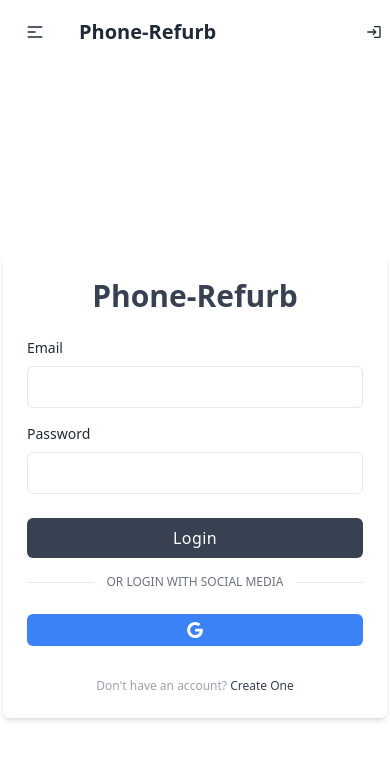
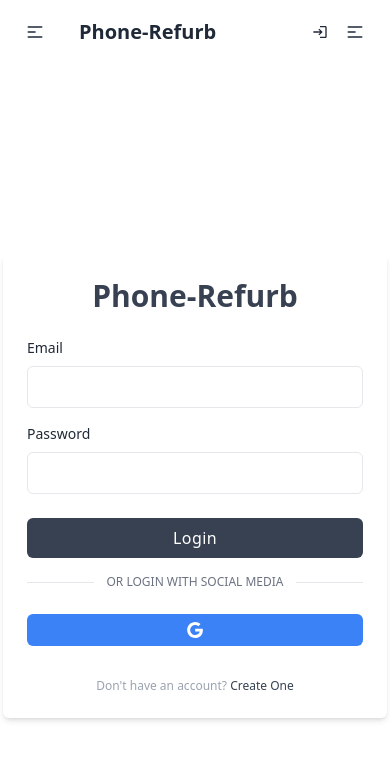
Before and after one commit to HasanMdKamrul/phone-refurb, a React (Create React App) app: page /signin in a window 390 px wide. Shown: the top 760 px of the page. Built offline with nearby package versions, Linux system fonts and the light colour scheme; no server answers.

Commit message:
private route and initial dashboard implemented

```diff
--- a/src/Pages/Shared/Navbar/Navbar.jsx
+++ b/src/Pages/Shared/Navbar/Navbar.jsx
@@ -29,6 +29,16 @@
         >
           Home
         </NavLink>
+        {user && user?.uid && (
+          <NavLink
+            to="/dashboard"
+            className={({ isActive }) =>
+              isActive ? "border-b-2 p-2 text-blue-500 ml-2 font-bold" : "ml-2"
+            }
+          >
+            Dashboard
+          </NavLink>
+        )}
       </li>
     </>
   );
@@ -79,6 +89,28 @@
             </Link>
           )}
         </div>
+        <div className="dropdown">
+          <label
+            htmlFor="sidebar-drawer"
+            tabIndex={0}
+            className="btn btn-ghost lg:hidden"
+          >
+            <svg
+              xmlns="http://www.w3.org/2000/svg"
+              className="h-5 w-5"
+              fill="none"
+              viewBox="0 0 24 24"
+              stroke="currentColor"
+            >
+              <path
+                strokeLinecap="round"
+                strokeLinejoin="round"
+                strokeWidth="2"
+                d="M4 6h16M4 12h8m-8 6h16"
+              />
+            </svg>
+          </label>
+        </div>
       </div>
     </div>
   );
--- /dev/null
+++ b/src/Routes/PrivateRoute/PrivateRoute.jsx
@@ -0,0 +1,20 @@
+import React, { useContext } from "react";
+import { Navigate, useLocation } from "react-router-dom";
+import { AuthContext } from "../../contexts/AuthProvider";
+import Sppiner from "../../Pages/Shared/Sppiners/Sppiner";
+
+const PrivateRoute = ({ children }) => {
+  const { user, loading } = useContext(AuthContext);
+  const location = useLocation();
+  console.log(loading);
+  if (loading) {
+    return <Sppiner />;
+  }
+
+  if (user && user.uid) {
+    return children;
+  }
+  return <Navigate to="/signin" state={{ from: location }} replace />;
+};
+
+export default PrivateRoute;
--- a/src/Routes/Routes/Router.jsx
+++ b/src/Routes/Routes/Router.jsx
@@ -1,4 +1,5 @@
 import { createBrowserRouter } from "react-router-dom";
+import DashboardLayout from "../../layouts/DashboardLayout";
 import Main from "../../layouts/Main";
 import Signin from "../../Pages/Authentication/Signin";
 import Signup from "../../Pages/Authentication/Signup";
@@ -6,6 +7,7 @@
 import CategoryPage from "../../Pages/Home/CategoryPage/CategoryPage/CategoryPage";
 import Home from "../../Pages/Home/Home/Home";
 import ErrorPage from "../../Pages/Shared/ErrorPage/ErrorPage";
+import PrivateRoute from "../PrivateRoute/PrivateRoute";
 
 const router = createBrowserRouter([
   {
@@ -39,6 +41,15 @@
       },
     ],
   },
+  {
+    path: "/dashboard",
+    element: (
+      <PrivateRoute>
+        {" "}
+        <DashboardLayout />
+      </PrivateRoute>
+    ),
+  },
 ]);
 
 export default router;
--- /dev/null
+++ b/src/layouts/DashboardLayout.jsx
@@ -0,0 +1,30 @@
+import React from "react";
+import { Outlet } from "react-router-dom";
+import Navbar from "../Pages/Shared/Navbar/Navbar";
+
+const DashboardLayout = () => {
+  return (
+    <div>
+      <Navbar />
+      <div className="drawer drawer-mobile drawer-end">
+        <input id="sidebar-drawer" type="checkbox" className="drawer-toggle" />
+        <div className="drawer-content flex flex-col items-center justify-center">
+          <Outlet />
+        </div>
+        <div className="drawer-side">
+          <label htmlFor="sidebar-drawer" className="drawer-overlay"></label>
+          <ul className="menu p-4 w-80 bg-base-100 text-base-content">
+            <li>
+              <a>Sidebar Item 1</a>
+            </li>
+            <li>
+              <a>Sidebar Item 2</a>
+            </li>
+          </ul>
+        </div>
+      </div>
+    </div>
+  );
+};
+
+export default DashboardLayout;
```
Also changed, not shown: src/Pages/Dashboard/Sidebar/Sidebar.jsx (added).
